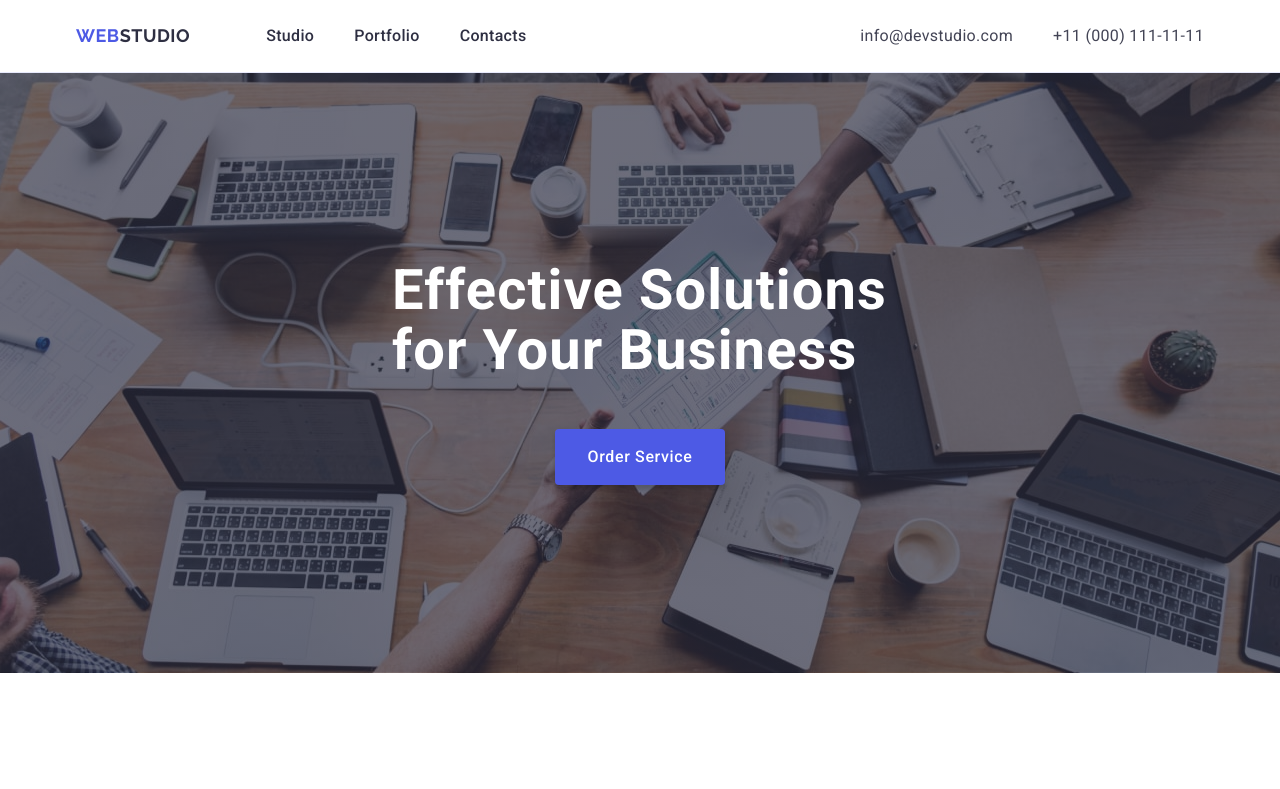
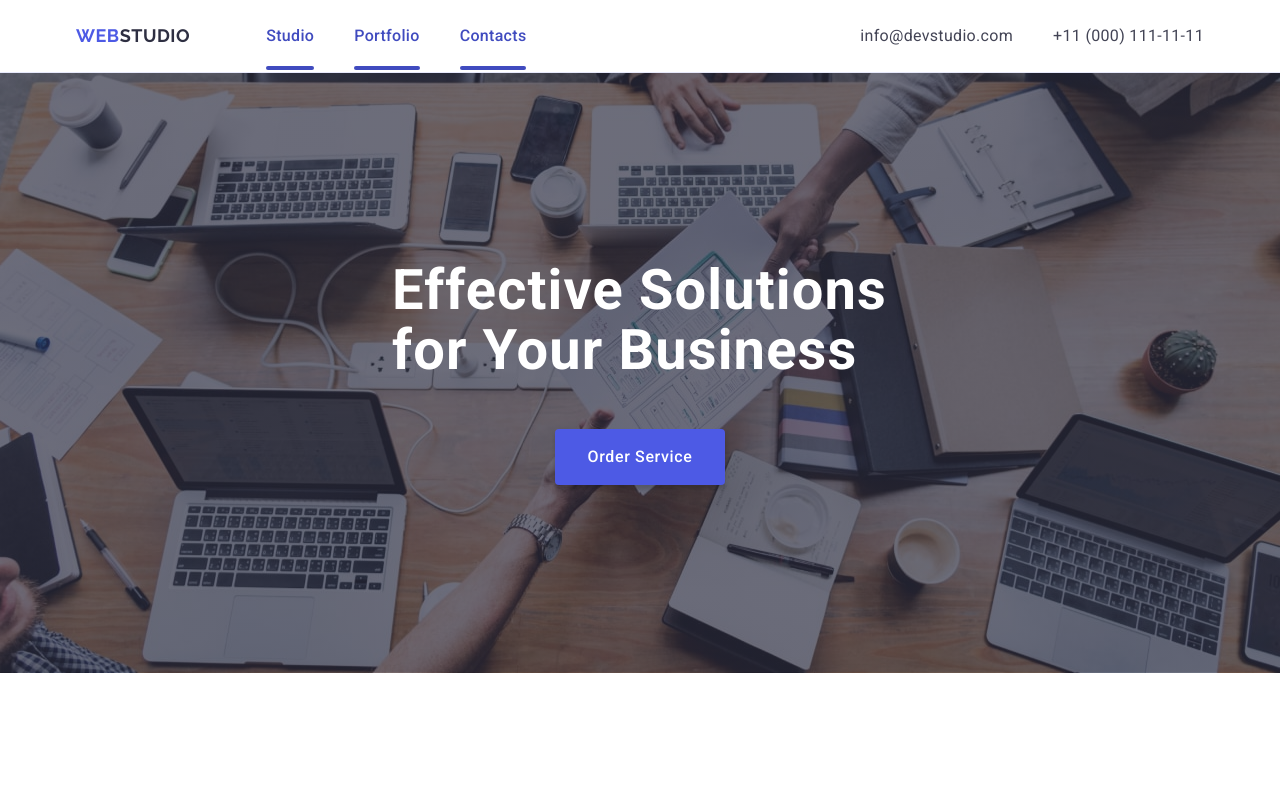
Before and after one commit to yura6669/goit-markup-hw-04, a plain HTML site: page index.html in a window 1280 px wide. Shown: the top 789 px of the page. Drawn offline with nearby package versions, Linux system fonts and the light colour scheme.

Commit message:
Fix colors for navigation

```diff
--- a/css/styles.css
+++ b/css/styles.css
@@ -94,7 +94,7 @@ button {
 
 .navigation-link {
   position: relative;
-  color: #2e2f42;
+  color: #404bbf;
   font-size: 16px;
   font-weight: 500;
   line-height: 24px;
@@ -112,6 +112,7 @@ button {
   width: 100%;
   height: 4px;
   border-radius: 2px;
+  background-color: #404bbf;
   transition: background-color 250ms cubic-bezier(0.4, 0, 0.2, 1);
 }
 
```
